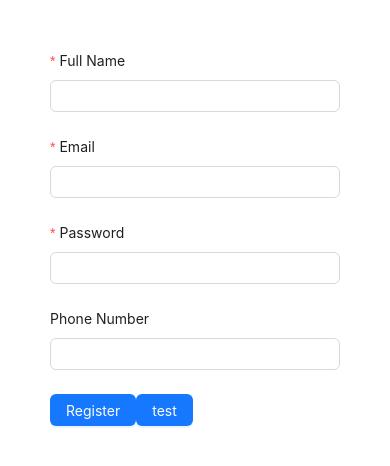
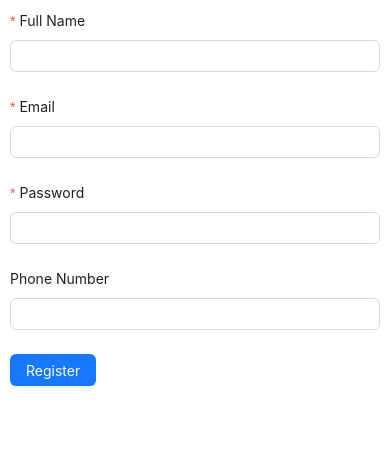
Before and after one commit to JohnT6/react-vite, a React (Vite) app: page /register in a window 390 px wide. Shown: the top 466 px of the page. Built offline with nearby package versions, Linux system fonts and the light colour scheme.

Commit message:
#91. Chia Layout Responsive (Extra), dùng grid của antd ( có 24 cột ), cách sử bootstrap

```diff
--- a/src/pages/register.jsx
+++ b/src/pages/register.jsx
@@ -1,4 +1,4 @@
-import { Button, Form, Input, notification } from "antd";
+import { Button, Col, Form, Input, notification, Row } from "antd";
 import { registerUserAPI } from "../services/api.service";
 import { useNavigate } from "react-router-dom";
 
@@ -27,12 +27,14 @@
             form={form}
             layout="vertical"
             onFinish={onFinish}
+            style={{ margin: "10px" }}
         // onFinishFailed={onFinishFailed}
 
 
         >
 
-            <div style={{ margin: "50px" }}>
+            <Row justify={"center"}>
+                <Col xs={24} md={8}>
                     <Form.Item
                         label="Full Name"
                         name="fullName"
@@ -40,6 +42,10 @@
                     >
                         <Input />
                     </Form.Item>
+                </Col>
+            </Row>
+            <Row justify={"center"}>
+                <Col xs={24} md={8}>
                     <Form.Item
                         label="Email"
                         name="email"
@@ -47,6 +53,11 @@
                     >
                         <Input />
                     </Form.Item>
+                </Col>
+
+            </Row>
+            <Row justify={"center"}>
+                <Col xs={24} md={8}>
                     <Form.Item
                         label="Password"
                         name="password"
@@ -54,6 +65,12 @@
                     >
                         <Input />
                     </Form.Item>
+                </Col>
+
+
+            </Row>
+            <Row justify={"center"}>
+                <Col xs={24} md={8}>
                     <Form.Item
                         label="Phone Number"
                         name="phone"
@@ -66,12 +83,17 @@
                     >
                         <Input />
                     </Form.Item>
+                </Col>
 
+
+            </Row>
+            <Row justify={"center"}>
+                <Col xs={24} md={8}>
                     <div>
                         <Button onClick={() => form.submit()} type="primary">Register</Button>
-                    <Button onClick={() => form.setFieldValue()} type="primary">test</Button>
                     </div>
-            </div>
+                </Col>
+            </Row>
 
         </Form >
 
```
Lines whose indentation alone changed are shown as unchanged.
